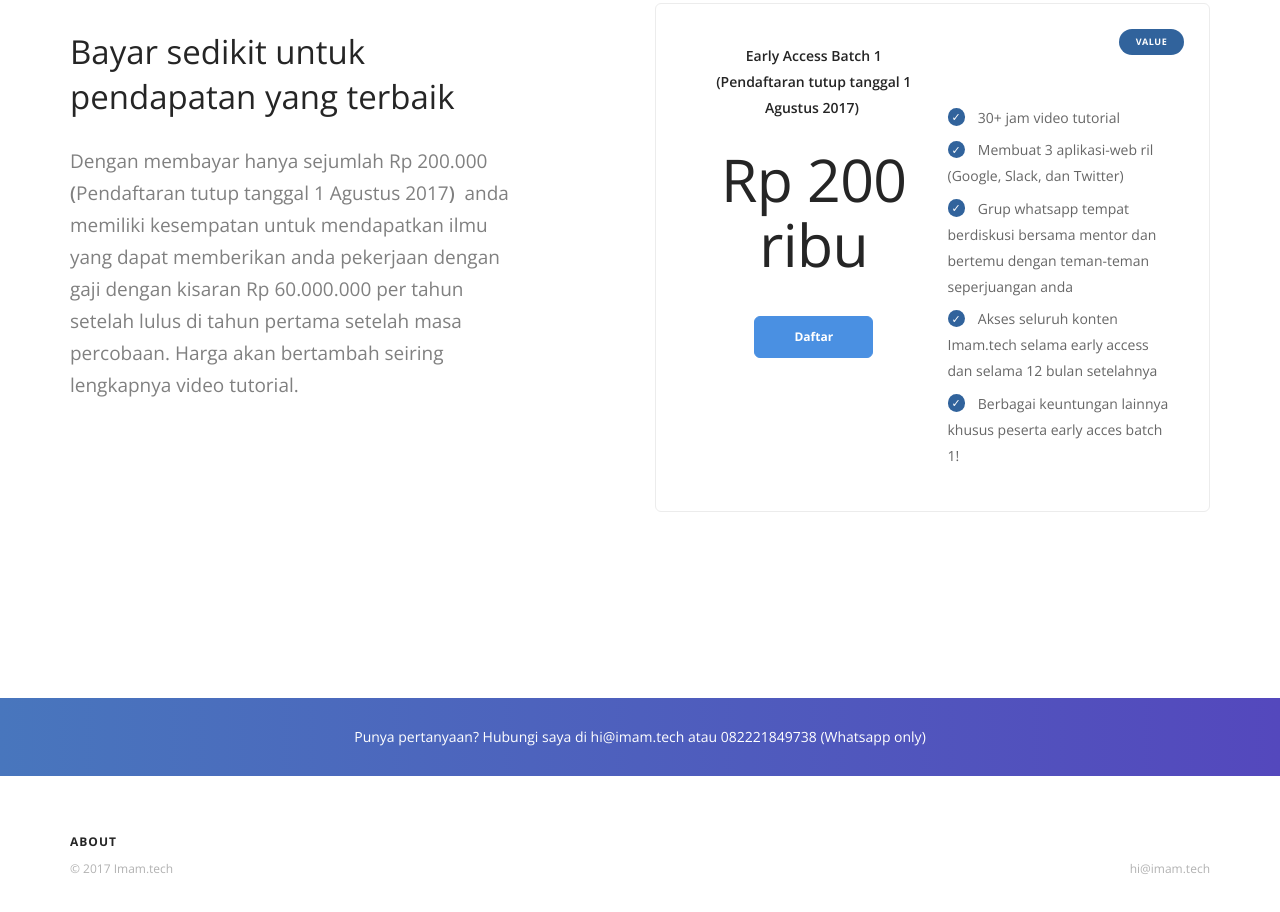
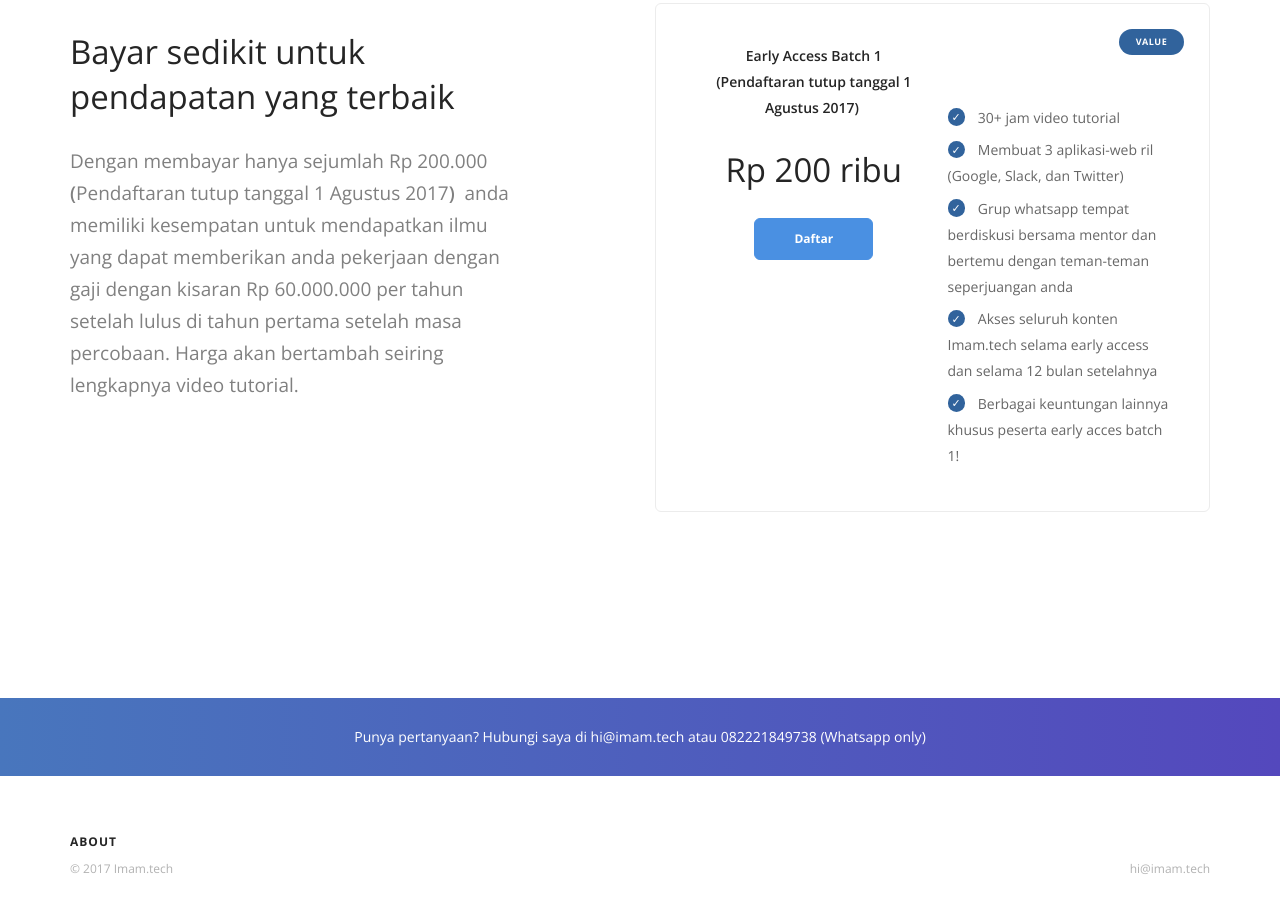
Before and after one commit to imamtech/imamtech, a plain HTML site: page index.html in a window 1280 px wide. Shown: the part 10545-11457 px from the top of the page. Drawn offline with nearby package versions, Linux system fonts and the light colour scheme; a web font is replaced by a local one.

Commit message:
Changing h1 to h2 on pricing

```diff
--- a/index.html
+++ b/index.html
@@ -299,7 +299,7 @@
                         <div class="col-sm-6 col-xs-12">
                             <div class="pricing pricing-2 boxed boxed--border boxed--lg"> <span class="label">Value</span>
                                 <div class="col-md-6 col-xs-12 text-center">
-                                    <h5>Early Access Batch 1 (Pendaftaran tutup tanggal 1 Agustus 2017)&nbsp;</h5> <span class="h1"><p>Rp 200 ribu</p></span>
+                                    <h5>Early Access Batch 1 (Pendaftaran tutup tanggal 1 Agustus 2017)&nbsp;</h5> <span class="h2"><p>Rp 200 ribu</p></span>
                                     <a class="btn btn--primary" href="#"> <span class="btn__text">Daftar</span> </a>
                                 </div>
                                 <div class="col-md-6 col-xs-12">
```
